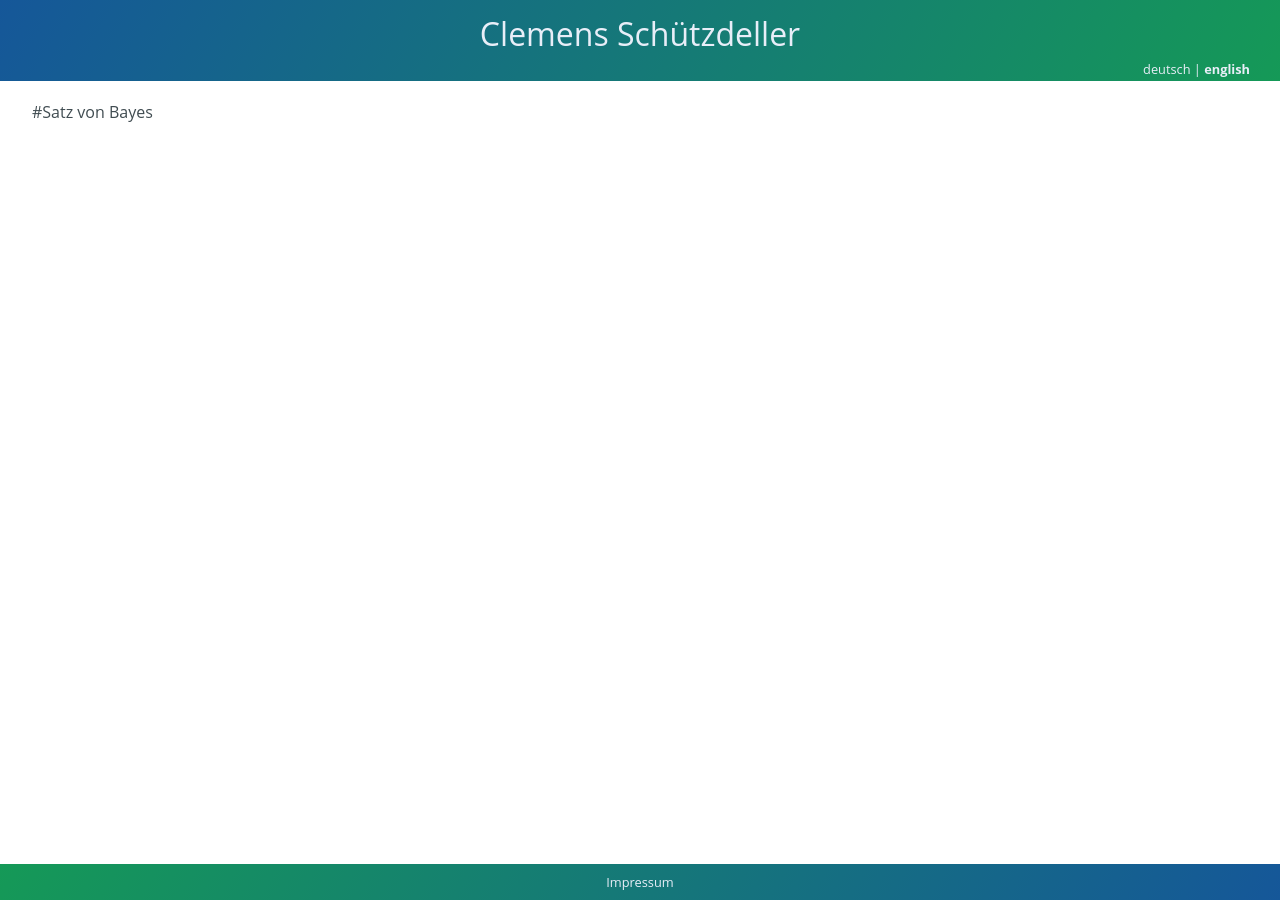
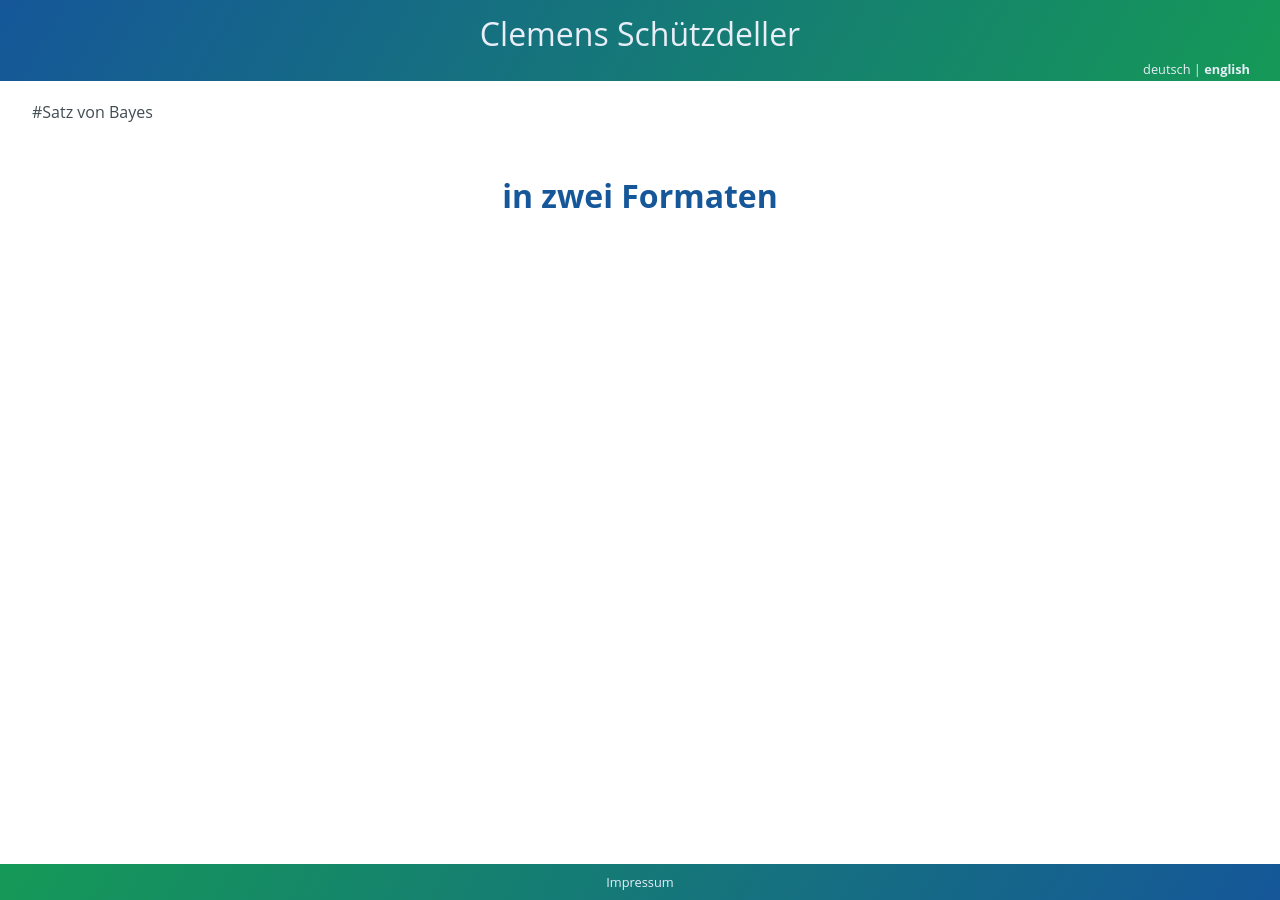
Before and after one commit to cs-LA/home, a Jekyll site: the page built from Bayes/index.md, in a window 1280 px wide. Built offline with Jekyll 4.4.1, drawn with Linux system fonts in a browser that asks for light colours; our own code applies the rules of GitHub Pages for plain Markdown files.

Commit message:
Update index.md

```diff
--- a/Bayes/index.md
+++ b/Bayes/index.md
@@ -1 +1,3 @@
 #Satz von Bayes
+
+<h1>in zwei Formaten</h1>
```
